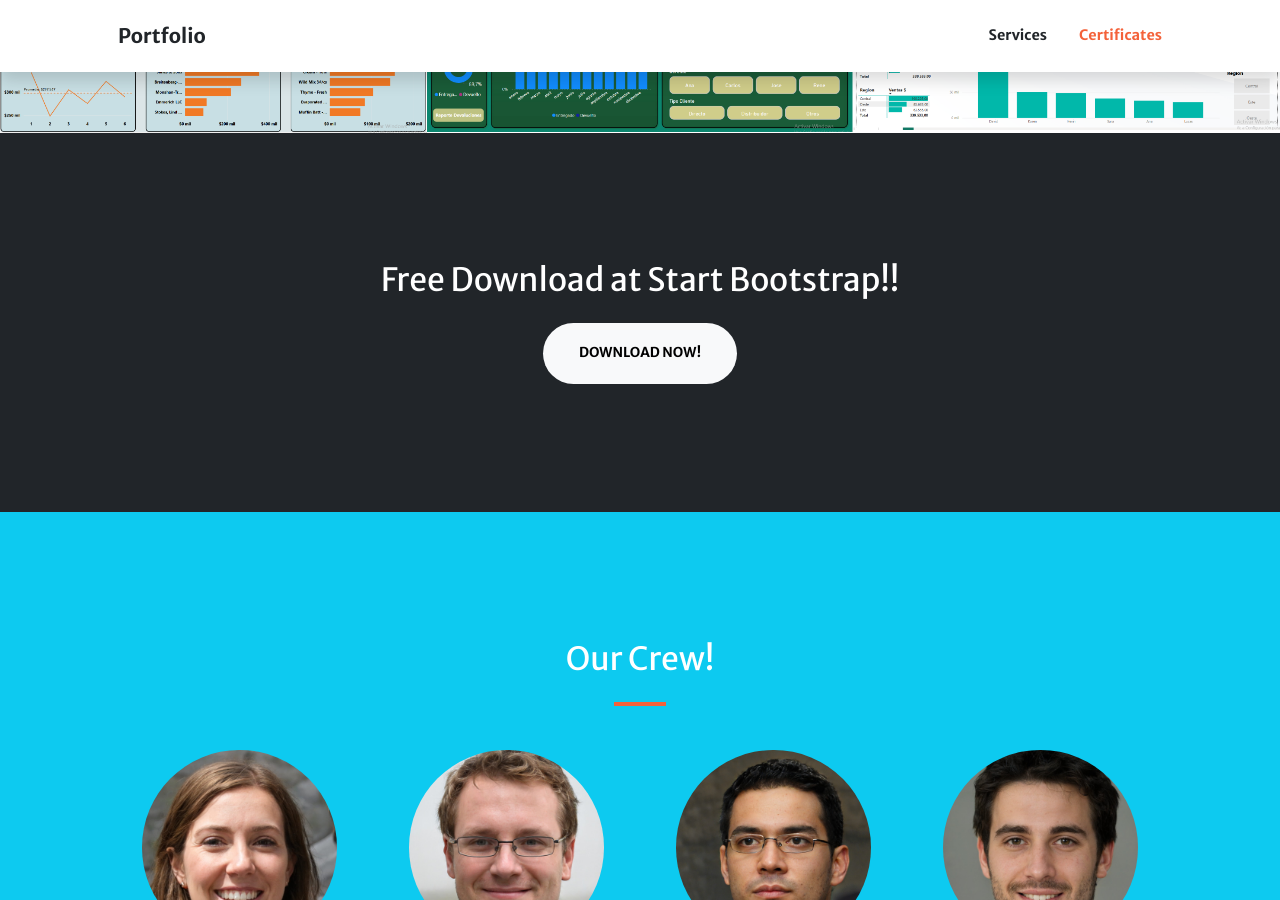
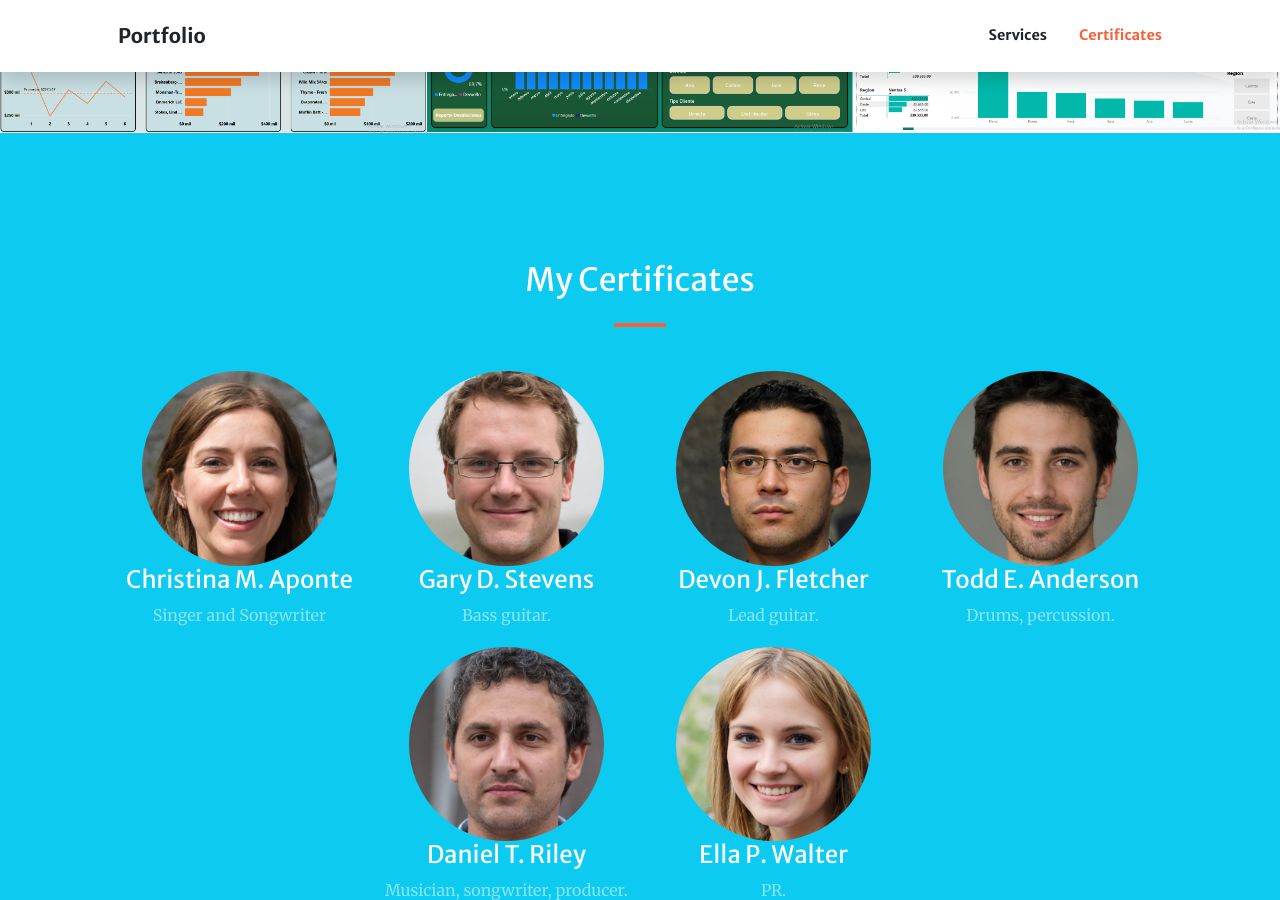
Before and after one commit to Edward-R-analytics/Portfolio, a Jekyll site: the page built from index.md, in a window 1280 px wide and 900 px high, scrolled down 2523 px. Built offline with Jekyll 4.4.1, drawn with Linux system fonts in a browser that asks for light colours; comment, search, counter and statistics services are not loaded.

Commit message:
Update index.md

```diff
--- a/index.md
+++ b/index.md
@@ -75,17 +75,9 @@ sections:
         icon: powerbi-proyecto3.png
         url: '#'
 
-  - type: aside.html
-    section_id: aside
-    title: Free Download at Start Bootstrap!
-    actions:
-      - title: Download Now!
-        url: https://startbootstrap.com/themes/creative/
-        class: btn-light
-
   - type: members.html
     section_id: members
-    title: Our Crew!
+    title: My Certificates
     background_style: bg-info text-white
     members:
       - title: Christina M. Aponte
```
